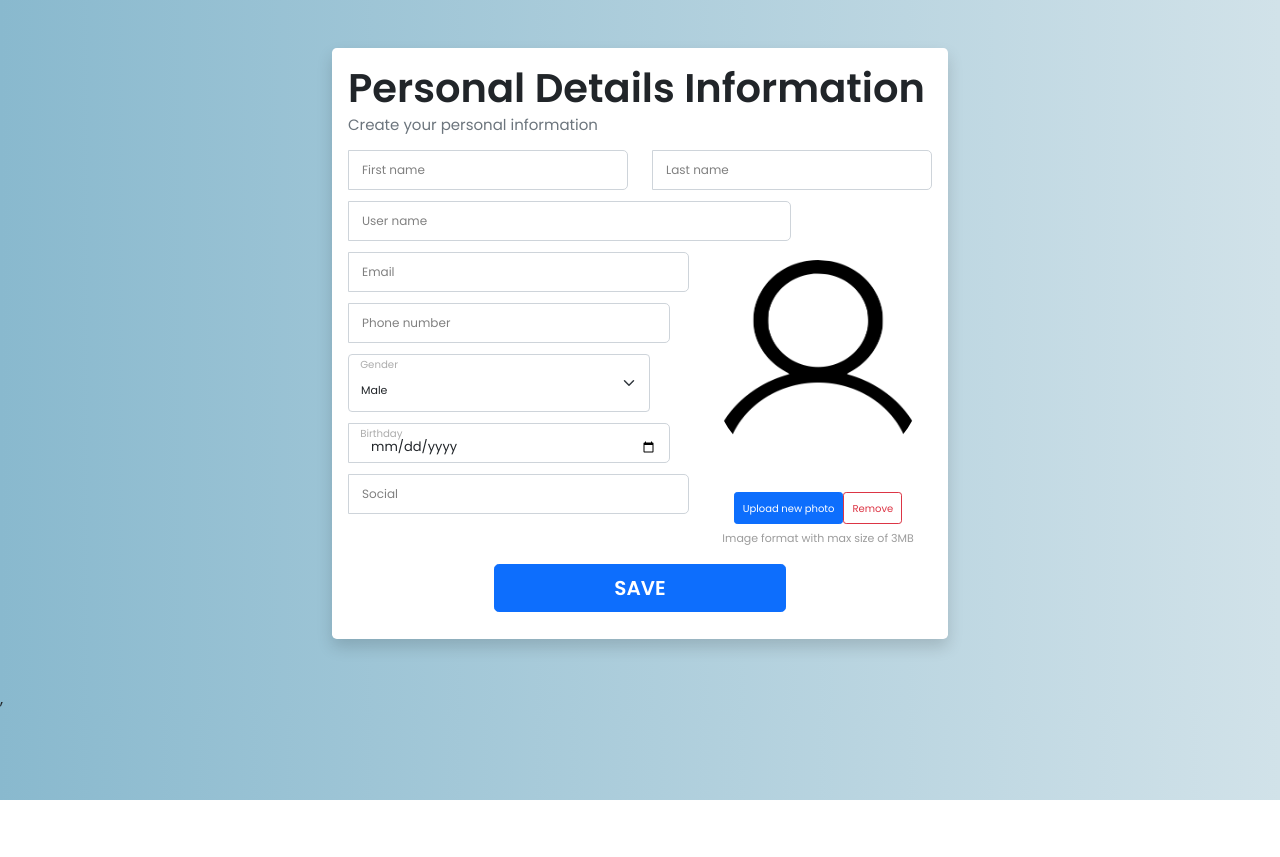
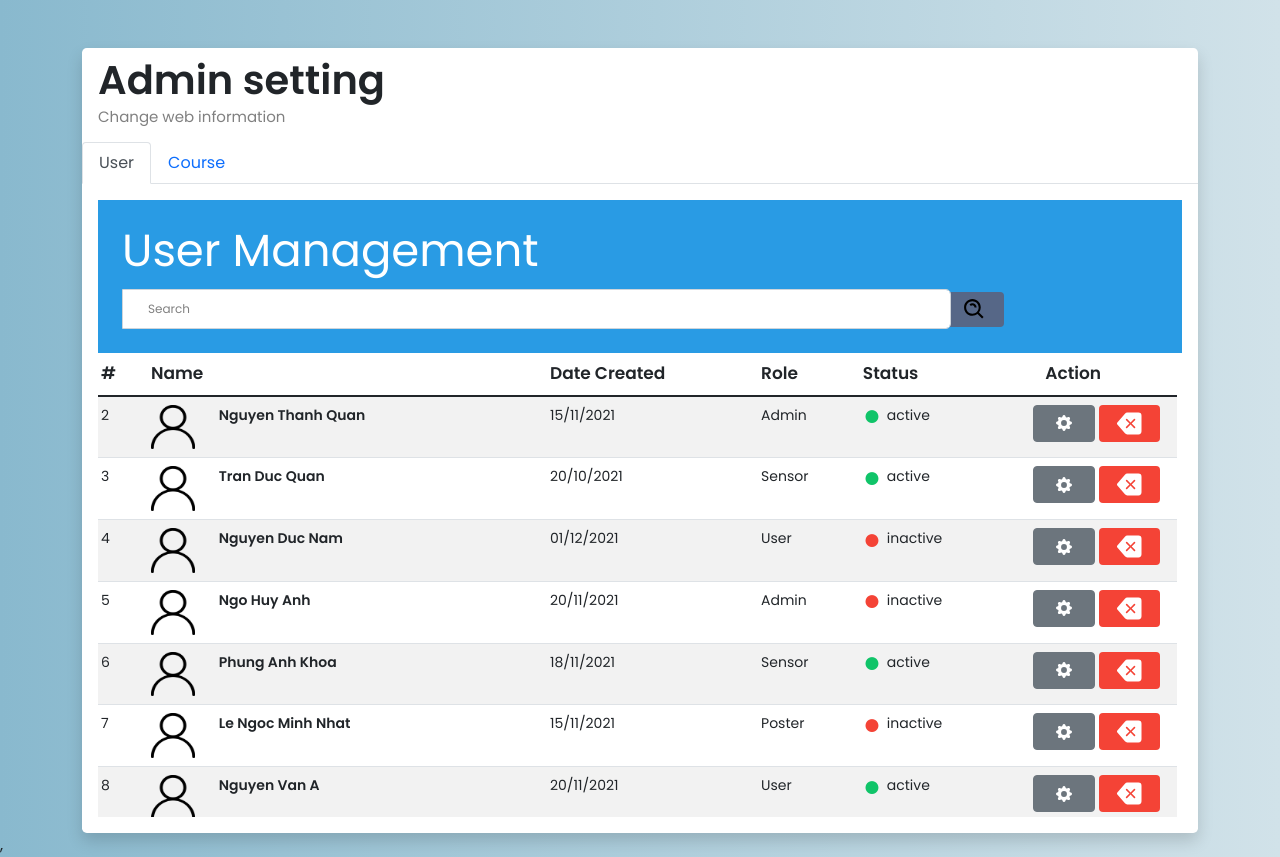
Before and after one commit to tristanhuyanhngo/IntroSE_CoursesRoadmap, a React (Create React App) app in the folder source/: page /admin in a window 1280 px wide. Before the commit the page ends 800 px from the top, so only its background shows below. Built offline with nearby package versions, Linux system fonts and the light colour scheme.

Commit message:
convert OOP to Functional Programming

```diff
--- a/source/src/components/Admin_page/Admin_page.js
+++ b/source/src/components/Admin_page/Admin_page.js
@@ -5,13 +5,7 @@ import User_manage from './User_manage'
 import Course_manage from './Course_manage'
 import React, { Component }  from 'react';
 
-class Admin_page extends Component {
-    constructor(props){
-      super(props);
-    }
-
-
-    render(){
+function  Admin_page(){
         return (
             <div className='d-flex justify-content-center'>
                 <div className="container-lg mt-5 ">
@@ -22,19 +16,19 @@ class Admin_page extends Component {
                         {/* Navigate */}
                         <ul className="nav nav-tabs" id='myTab' role="tablist">
                             <li className="nav-item" role="presentation">
-                                <button class="nav-link active" id="user-tab" data-bs-toggle="tab" data-bs-target="#user" type="button" role="tab" aria-controls="user" aria-selected="true">User</button>
+                                <button className="nav-link active" id="user-tab" data-bs-toggle="tab" data-bs-target="#user" type="button" role="tab" aria-controls="user" aria-selected="true">User</button>
                             </li>
                             <li className="nav-item" role="presentation">
-                                <button class="nav-link" id="course-tab" data-bs-toggle="tab" data-bs-target="#course" type="button" role="tab" aria-controls="course" aria-selected="false">Course</button>
+                                <button className="nav-link" id="course-tab" data-bs-toggle="tab" data-bs-target="#course" type="button" role="tab" aria-controls="course" aria-selected="false">Course</button>
                             </li>
                         </ul>
 
                         {/* Navigate control */}
-                        <div class="tab-content" id="myTabContent">
-                            <div class="tab-pane fade show active" id="user" role="tabpanel" aria-labelledby="user-tab">
+                        <div className="tab-content" id="myTabContent">
+                            <div className="tab-pane fade show active" id="user" role="tabpanel" aria-labelledby="user-tab">
                                 <User_manage />
                             </div>
-                            <div class="tab-pane fade" id="course" role="tabpanel" aria-labelledby="course-tab">
+                            <div className="tab-pane fade" id="course" role="tabpanel" aria-labelledby="course-tab">
                                 <Course_manage />
                             </div>
                         </div>
@@ -43,7 +37,6 @@ class Admin_page extends Component {
             </div>
 
         )
-    }
+}
 
-}
 export default Admin_page;
--- a/source/src/components/Admin_page/Course_manage.js
+++ b/source/src/components/Admin_page/Course_manage.js
@@ -1,14 +1,11 @@
 import '../Course/course_admin.css'
 import '../../../node_modules/bootstrap/dist/css/bootstrap.min.css';
-import React, { Component }  from 'react';
+import React, { useState, Component }  from 'react';
 import { BiSearchAlt } from 'react-icons/bi';
 import Course_admin from '../Course/Course_admin'
 
-class Course_manage extends Component {
-
-    constructor(props){
-        super(props);
-        this.courses = [
+export default function Course_manage(){
+    const [courses, setCourses] = useState([
         {
             id: 'htmlcss',
             name: 'HTML/CSS',
@@ -37,22 +34,16 @@ class Course_manage extends Component {
             source: 'https://www.youtube.com/watch?v=dQw4w9WgXcQ'
         }
 
-        ];
+    ]);
 
-        this.state = {
+    const [state, setState] = useState({
             filter:'',
-            course: this.courses,
-        }
-    }
+            course: courses,
+        })
 
-    handleChange = event => {
-        this.setState({ filter: event.target.value });
-    };
+    const lowercasedFilter = state.filter.toLowerCase();
 
-
-    render() {
-        const lowercasedFilter = this.state.filter.toLowerCase();
-        const filteredData = this.courses.filter(item => {
+    const filteredData = courses.filter(item => {
         return Object.keys(item).some(key =>
             item[key].toLowerCase().includes(lowercasedFilter)
         );
@@ -65,7 +56,7 @@ class Course_manage extends Component {
 
                 <div className="input-group d-flex align-items-center">
                     <div className="form-floating">
-                            <input type='search' value={this.filter} onChange={this.handleChange} className="form-control" id="floatingInput" placeholder=" " />
+                        <input type='search' value={state.filter} onChange={event => setState({ filter: event.target.value })} className="form-control" id="floatingInput" placeholder=" " />
                         <label htmlFor="floatingInput">Search</label>
                     </div>
                     <div className="input-group-text btn-search py-0">
@@ -91,5 +82,3 @@ class Course_manage extends Component {
         </div>
     );
 }
-}
-export default Course_manage;
--- a/source/src/components/Admin_page/User_manage.js
+++ b/source/src/components/Admin_page/User_manage.js
@@ -1,15 +1,13 @@
 import './user.css'
 import '../../../node_modules/bootstrap/dist/css/bootstrap.min.css';
-import React, { Component }  from 'react';
+import React, { useState, Component }  from 'react';
 import default_avatar from '../../picture/avatar.png';
 import { BiSearchAlt } from 'react-icons/bi';
 import User from './User';
 
-class User_manage extends Component {
 
-    constructor(props){
-        super(props);
-        this.users = [
+export default function User_manage (){
+    const [users, setUsers] = useState([
         {
             id: 'quan',
             avatar: default_avatar,
@@ -99,21 +97,16 @@ class User_manage extends Component {
             status: 'active'
         },
 
-        ]
+    ])
 
-        this.state = {
+    const [state, setState] = useState({
         filter:'',
-            users: this.users,
-        }
-    }
+        users: users,
+    })
 
-    handleChange = event => {
-        this.setState({ filter: event.target.value });
-    };
 
-    render() {
-        const lowercasedFilter = this.state.filter.toLowerCase();
-        const filteredData = this.users.filter(item => {
+    const lowercasedFilter = state.filter.toLowerCase();
+    const filteredData = users.filter(item => {
         return Object.keys(item).some(key =>
             item[key].toLowerCase().includes(lowercasedFilter)
         );
@@ -126,7 +119,7 @@ class User_manage extends Component {
 
                 <div className="input-group d-flex align-items-center">
                     <div className="form-floating">
-                            <input type='search' value={this.filter} onChange={this.handleChange} className="form-control" id="floatingInput" placeholder=" " />
+                        <input type='search' value={state.filter} onChange={event => setState({filter: event.target.value })} className="form-control" id="floatingInput" placeholder=" " />
                         <label htmlFor="floatingInput">Search</label>
                     </div>
                     <div className="input-group-text btn-search py-0">
@@ -168,5 +161,3 @@ class User_manage extends Component {
         </div>
     );
 }
-}
-export default User_manage;
--- a/source/src/index.js
+++ b/source/src/index.js
@@ -22,9 +22,9 @@ ReactDOM.render(
     {/* <Roadmap />, */}
     {/* <User_manage/>, */}
     {/* <Course_manage />, */}
-    {/* <Admin_page />, */}
+    <Admin_page />,
     {/* <Story_page /> */}
-    <Create_info />,
+    {/* <Create_info />, */}
     {/* <Login_page />, */}
     {/* <Profile />, */}
     {/* <Router>
```
Lines whose indentation alone changed are shown as unchanged.
